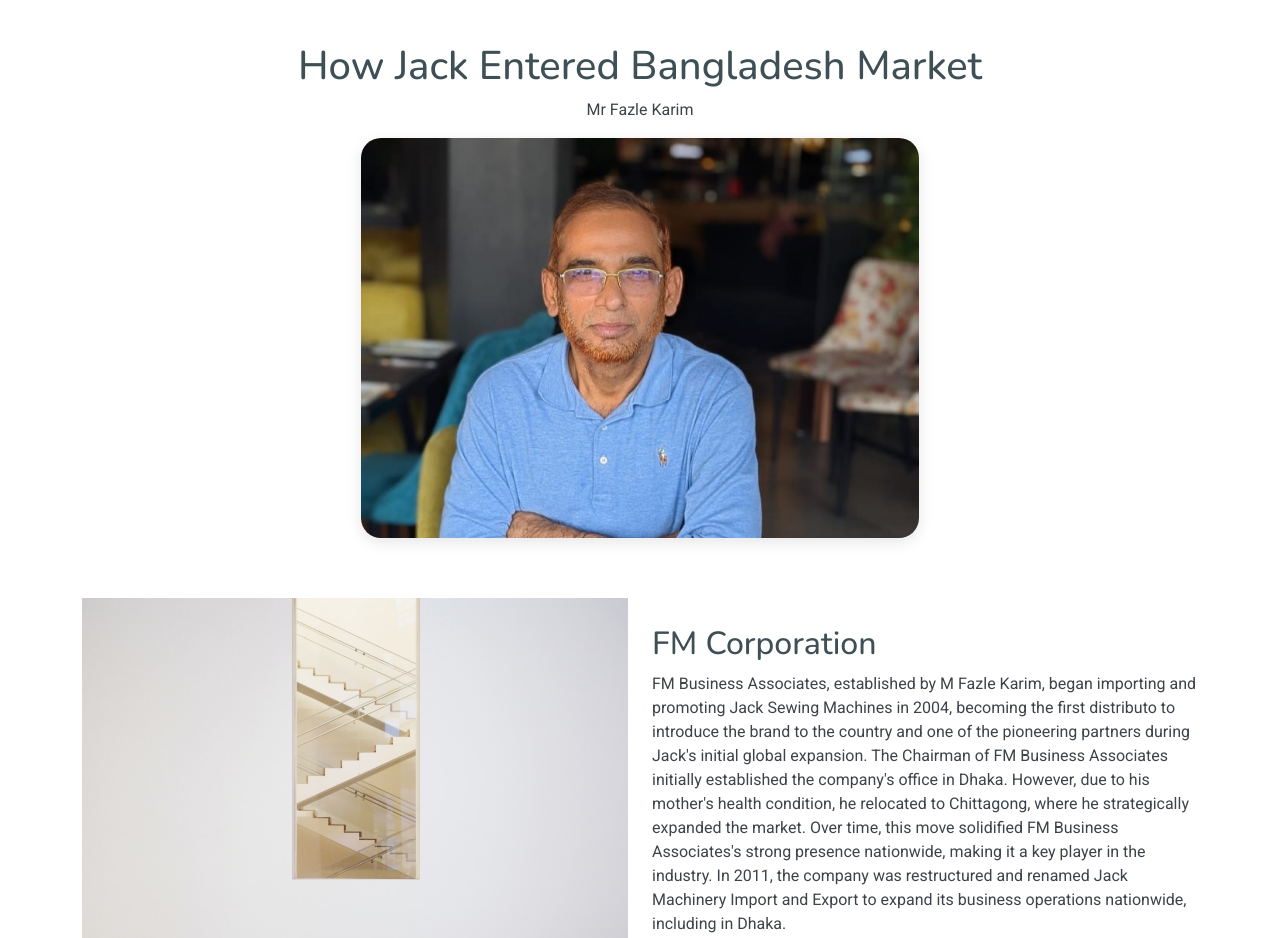
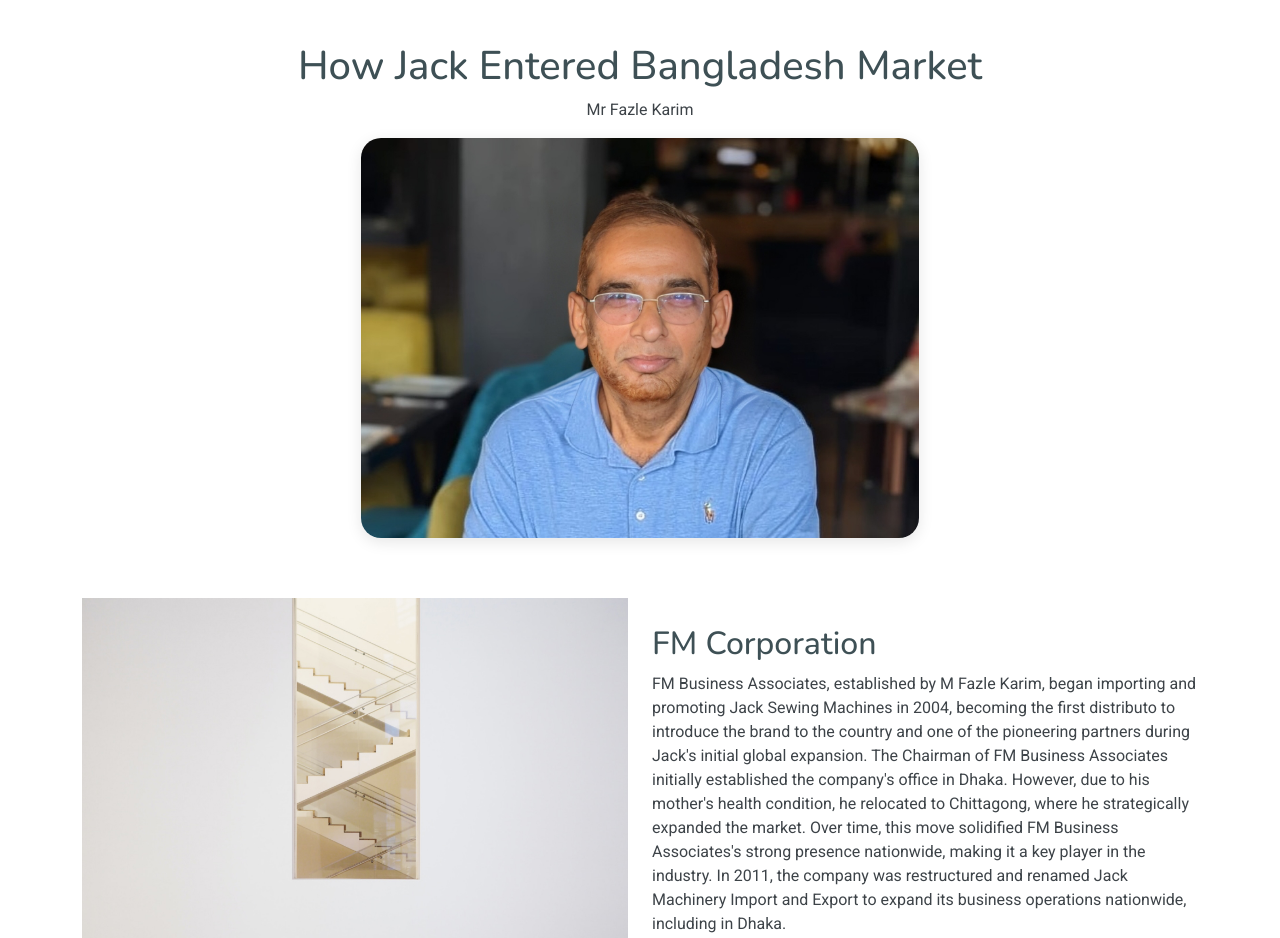
Before and after one commit to shurjo98/Jack-Website, a plain HTML site: page about-us.html in a window 1280 px wide. Shown: the part 1780-2718 px from the top of the page. Drawn offline with nearby package versions, Linux system fonts and the light colour scheme.

Commit message:
better image  page update

```diff
--- a/about-us.html
+++ b/about-us.html
@@ -185,7 +185,7 @@
       <h1 data-aos="fade-up" class="aos-init aos-animate">How Jack Entered Bangladesh Market</h1>
       <p data-aos="fade-up" data-aos-delay="100" class="aos-init aos-animate">Mr Fazle Karim<br></p>
 
-      <img src="assets/img/fazle_karim.JPG" class="img-fluid hero-short aos-init aos-animate" alt="" data-aos="zoom-out" data-aos-delay="300">
+      <img src="assets/img/fazle_karim.png" class="img-fluid hero-short aos-init aos-animate" alt="" data-aos="zoom-out" data-aos-delay="300">
     </div>
 </div>
 
```
Also changed, not shown: assets/img/fazle_karim.JPG (deleted), assets/img/fazle_karim.png (added), 3 other files.
